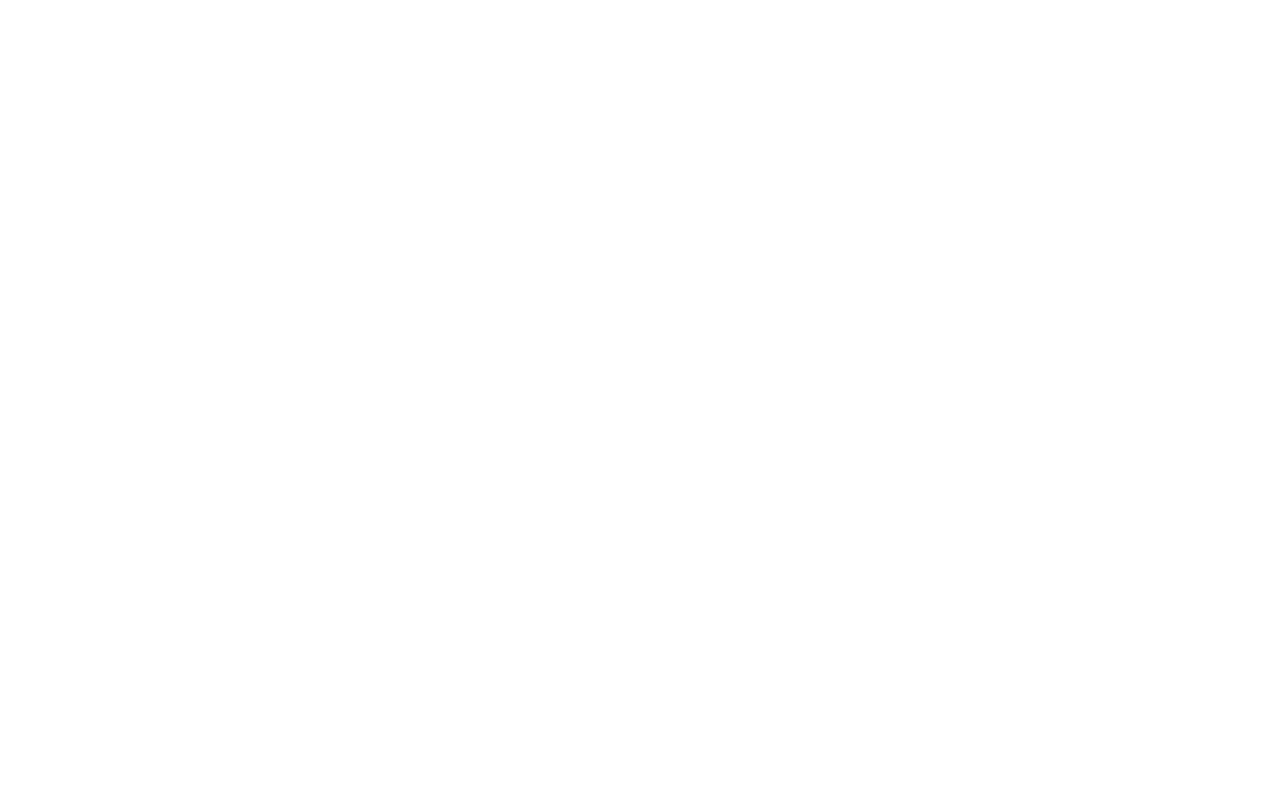
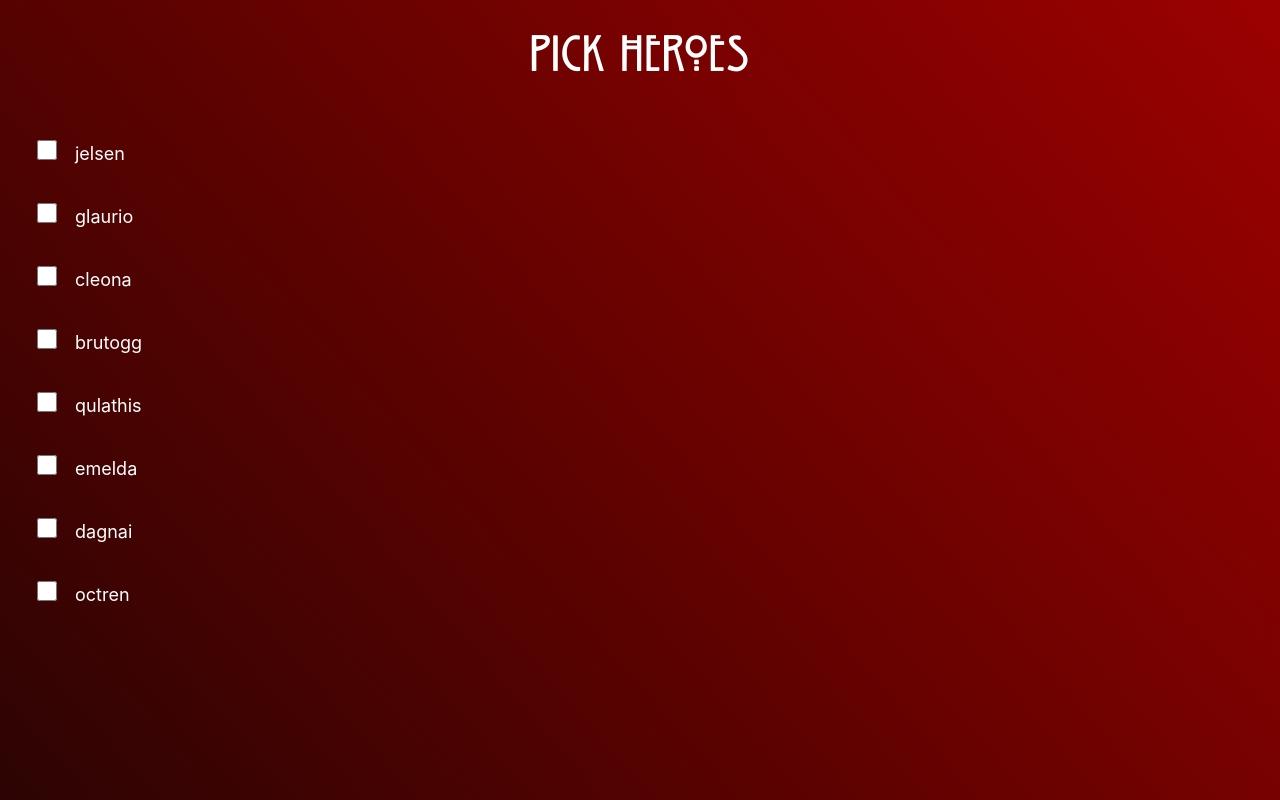
Before and after one commit to botfinski/ccc, a React (Create React App) app: page /pick-heroes in a window 1280 px wide. Before the commit this address had no page. Built offline with nearby package versions, Linux system fonts and the light colour scheme.

Commit message:
feat/pick heroes

```diff
--- a/src/App.tsx
+++ b/src/App.tsx
@@ -5,6 +5,7 @@
 import TitleScren from './screens/TitleScreen/TitleScreen';
 import PickLeader from './screens/PickLeader/PickLeader';
 import PickJourneyType from './screens/PickJourneyType/PickJourneyType';
+import PickHeroes from './screens/PickHeroes/PickHeroes';
 
 function App() {
   return (
@@ -15,6 +16,7 @@
       <Route path="/pick-players" element={<PickPlayers />} />
       <Route path="/pick-leader" element={<PickLeader />} />
       <Route path="/pick-journey-type" element={<PickJourneyType />} />
+      <Route path="/pick-heroes" element={<PickHeroes />} />
     </Routes>
   );
 }
--- /dev/null
+++ b/src/app/slices/heroesSlice.ts
@@ -0,0 +1,27 @@
+import { createSlice, PayloadAction } from '@reduxjs/toolkit';
+import { RootState } from '../../app/store';
+
+export const Heroes = ['jelsen', 'glaurio', 'cleona', 'brutogg', 'qulathis', 'emelda', 'dagnai', 'octren']
+
+export interface HeroesState {
+  heroes: string[];
+}
+
+const initialState: HeroesState = {
+  heroes: []
+};
+
+export const heroesSlice = createSlice({
+  name: 'heroes',
+  initialState,
+  reducers: {
+    setHeroes: (state, action: PayloadAction<string[]>) => {
+      state.heroes = action.payload;
+    }
+  }
+});
+
+export const selectHeroes = (state: RootState) => state.heroes;
+
+export const { setHeroes } = heroesSlice.actions;
+export default heroesSlice.reducer;
--- a/src/app/store.ts
+++ b/src/app/store.ts
@@ -3,13 +3,15 @@
 import playersReducer from './slices/playersSlice';
 import leaderReducer from './slices/leaderSlice';
 import journeyTypeSlice from './slices/journeyTypeSlice';
+import heroesSlice from './slices/heroesSlice';
 
 export const store = configureStore({
   reducer: {
     ruleset: rulesetSlice,
     players: playersReducer,
     leader: leaderReducer,
-    journeyType: journeyTypeSlice
+    journeyType: journeyTypeSlice,
+    heroes: heroesSlice
   }
 });
 
--- a/src/components/Screen/Screen.tsx
+++ b/src/components/Screen/Screen.tsx
@@ -3,7 +3,7 @@
 // import Text from '../Text/Text';
 
 const ScreenWrapper = styled.div`
-  height: 100vh;
+  min-height: 100vh;
   display: flex;
   flex-flow: column nowrap;
   align-items: flex-start;
--- a/src/components/styles.tsx
+++ b/src/components/styles.tsx
@@ -36,3 +36,9 @@
   height: 50px;
   margin-bottom: 3em;
 `;
+
+export const PlayerInputCheckbox = styled.input`
+  width: 50px;
+  height: 20px;
+  margin-bottom: 3em;
+`;
--- /dev/null
+++ b/src/screens/PickHeroes/PickHeroes.tsx
@@ -0,0 +1,53 @@
+import { useState } from 'react'
+import Screen from '../../components/Screen/Screen';
+import Text from '../../components/Text/Text';
+import * as Styled from '../../components/styles';
+import { useAppSelector, useAppDispatch } from '../../app/hooks';
+import { Heroes, selectHeroes, HeroesState, setHeroes } from '../../app/slices/heroesSlice';
+
+export default function PickHeroes() {
+  const heroesStore = useAppSelector(selectHeroes)
+  const dispatch = useAppDispatch();
+  const [selectedHeroesState, setSelectedHeroesState] = useState<HeroesState>(heroesStore)
+
+  const selectHero = (hero: string) => {
+    if(!selectedHeroesState.heroes.includes(hero)) {
+      setSelectedHeroesState(prevState => ({
+        ...prevState,
+        heroes: [...prevState.heroes, hero]
+      }));
+    } else {
+      setSelectedHeroesState(prevState => ({
+        ...prevState,
+        heroes: selectedHeroesState.heroes.filter(arrayId => arrayId !== hero)
+      }));
+    }
+  }
+
+  return (
+    <Screen>
+      <Text variant="h1">Pick Heroes</Text>
+
+      {Heroes.map(hero => {
+        return(
+          <label key={hero}>
+            <Styled.PlayerInputCheckbox
+              type="checkbox"
+              name="hero"
+              value={hero}
+              onChange={() => selectHero(hero)}
+              checked={selectedHeroesState.heroes.includes(hero)}
+              disabled={selectedHeroesState.heroes.length === 4 && !selectedHeroesState.heroes.includes(hero)}
+            />
+            {hero}
+          </label>
+        )
+      })}
+
+      {selectedHeroesState.heroes.length === 4 && <Styled.GoNext
+        to="/"
+        onClick={() => dispatch(setHeroes(selectedHeroesState.heroes))}
+      >⤜ Next →</Styled.GoNext>}
+    </Screen>
+  );
+}
--- a/src/screens/PickJourneyType/PickJourneyType.tsx
+++ b/src/screens/PickJourneyType/PickJourneyType.tsx
@@ -30,7 +30,7 @@
         )
       })}
 
-      {journeyTypeState.journeyType && <Styled.GoNext to="/" onClick={() => dispatch(setJourneyType(journeyTypeState.journeyType as keyof JourneyTypeState))}>⤜ Next →</Styled.GoNext>}
+      {journeyTypeState.journeyType && <Styled.GoNext to="/pick-heroes" onClick={() => dispatch(setJourneyType(journeyTypeState.journeyType as keyof JourneyTypeState))}>⤜ Next →</Styled.GoNext>}
     </Screen>
   );
 }
```
